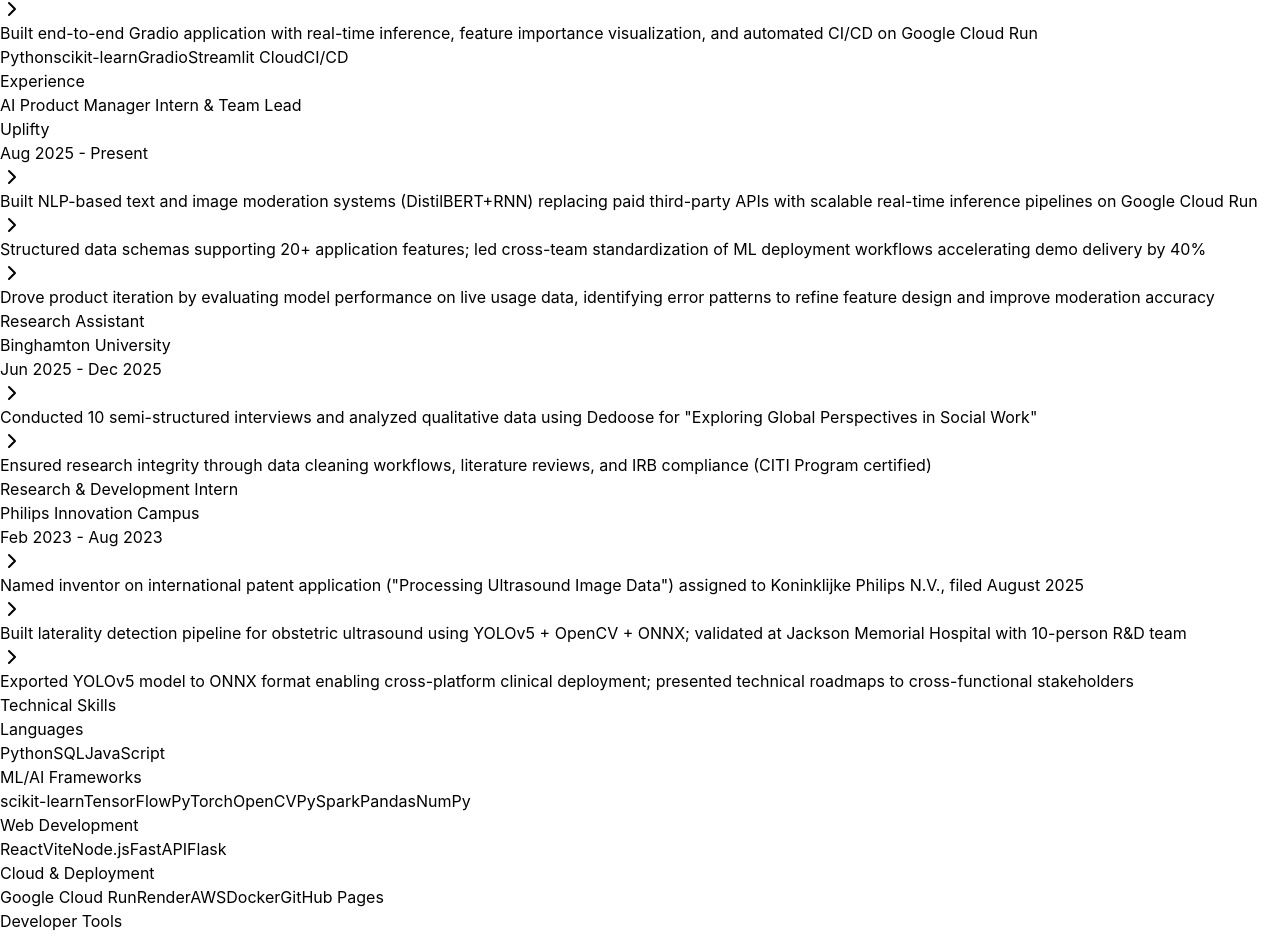
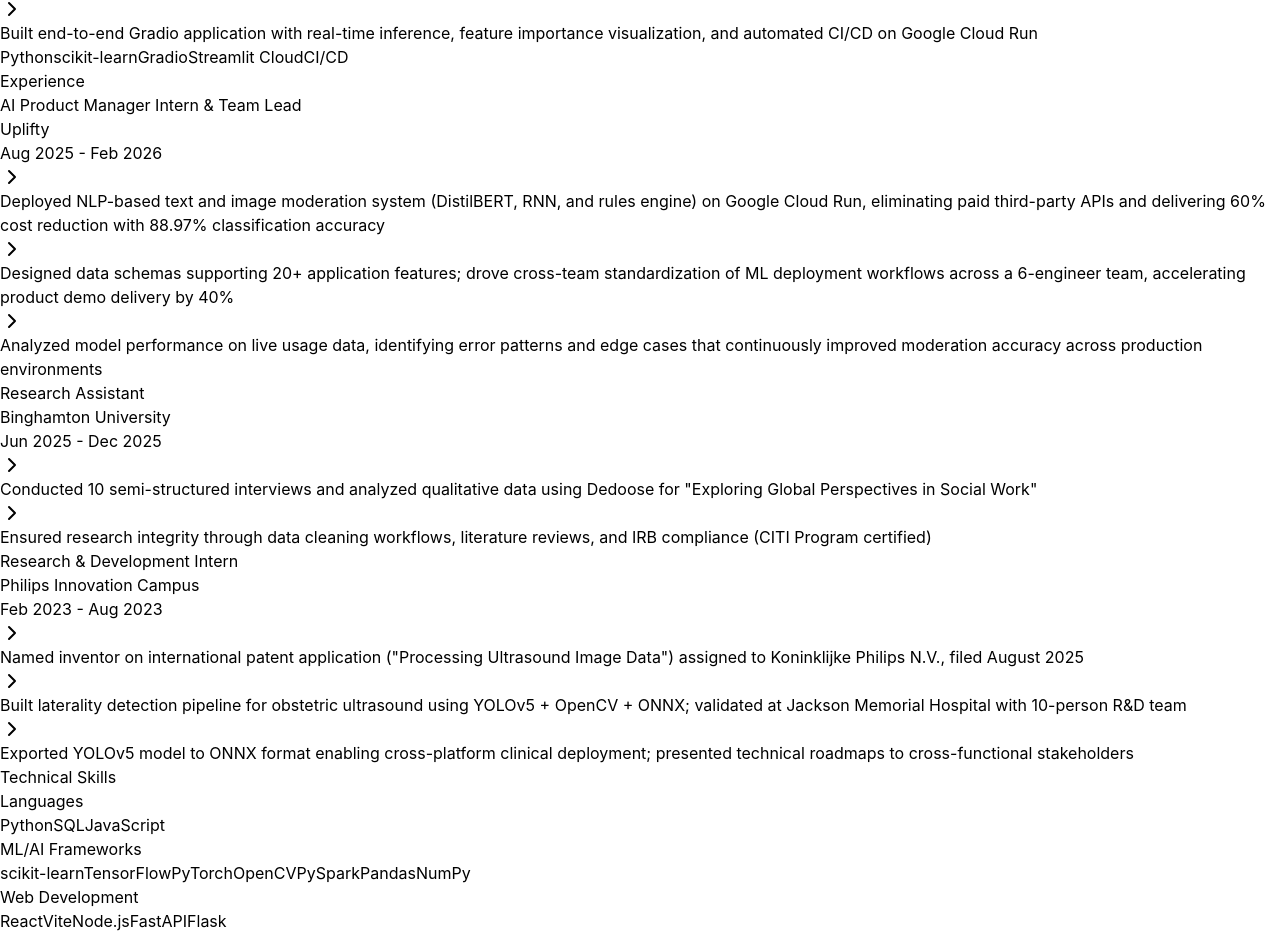
Before and after one commit to ShivVIT2019/Portfolio, a React (Vite) app: page / in a window 1280 px wide. Shown: the part 1371-2307 px from the top of the page. Built offline with nearby package versions, Linux system fonts and the light colour scheme.

Commit message:
Update Uplifty bullets and fix date

```diff
--- a/src/App.jsx
+++ b/src/App.jsx
@@ -81,11 +81,11 @@ export default function Portfolio() {
     {
       title: 'AI Product Manager Intern & Team Lead',
       company: 'Uplifty',
-      period: 'Aug 2025 - Present',
+      period: 'Aug 2025 - Feb 2026',
       highlights: [
-        'Built NLP-based text and image moderation systems (DistilBERT+RNN) replacing paid third-party APIs with scalable real-time inference pipelines on Google Cloud Run',
-        'Structured data schemas supporting 20+ application features; led cross-team standardization of ML deployment workflows accelerating demo delivery by 40%',
-        'Drove product iteration by evaluating model performance on live usage data, identifying error patterns to refine feature design and improve moderation accuracy'
+        'Deployed NLP-based text and image moderation system (DistilBERT, RNN, and rules engine) on Google Cloud Run, eliminating paid third-party APIs and delivering 60% cost reduction with 88.97% classification accuracy',
+        'Designed data schemas supporting 20+ application features; drove cross-team standardization of ML deployment workflows across a 6-engineer team, accelerating product demo delivery by 40%',
+        'Analyzed model performance on live usage data, identifying error patterns and edge cases that continuously improved moderation accuracy across production environments'
       ]
     },
     {
```
